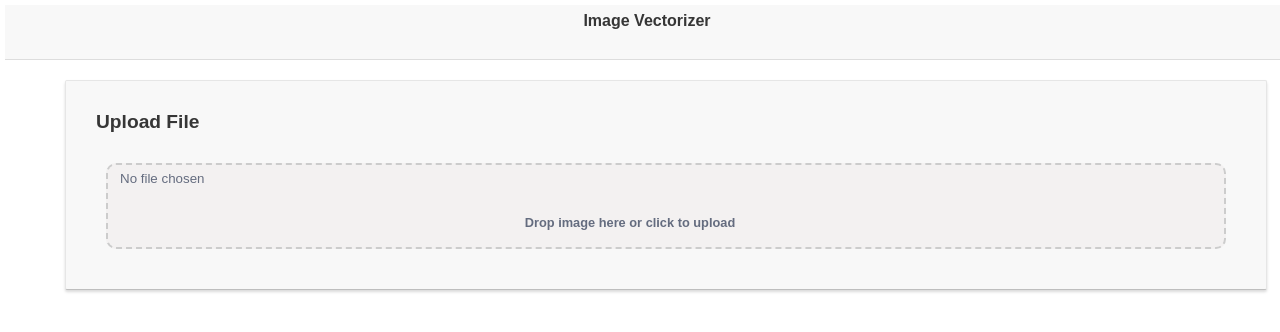
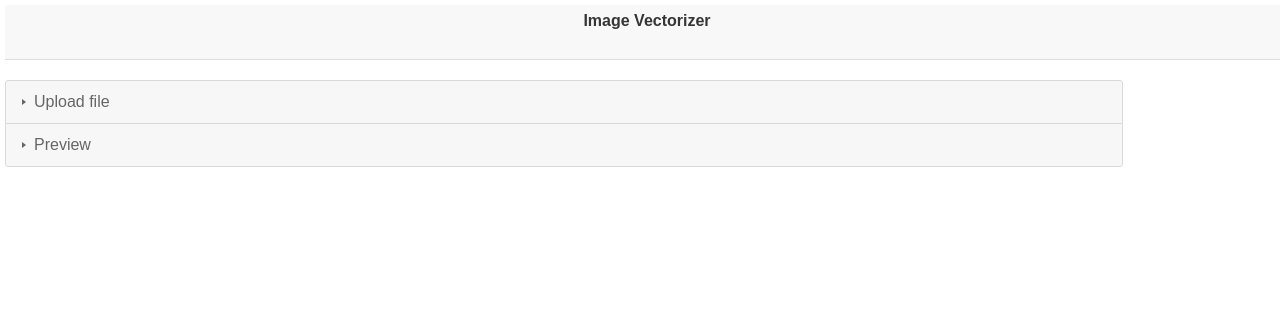
Before and after one commit to haa8012/ivec, a React (Create React App) app: page / in a window 1280 px wide. Shown: the top 332 px of the page. Built offline with nearby package versions, Linux system fonts and the light colour scheme; the HTML template or start-up script is replaced by a standard one.

Commit message:
adding image upload compenents

```diff
--- a/package.json
+++ b/package.json
@@ -10,12 +10,14 @@
     "image-palette": "^2.1.0",
     "image-pixels": "^2.2.2",
     "potrace": "^2.1.2",
+    "rc-collapse": "^1.11.8",
     "react": "^16.12.0",
     "react-color": "^2.18.0",
     "react-compare-image": "^2.0.4",
     "react-dom": "^16.12.0",
     "react-scripts": "3.3.0",
     "reactcss": "^1.2.3",
+    "skaler": "^1.0.6",
     "svg-to-dataurl": "^1.0.0"
   },
   "scripts": {
--- a/src/App.css
+++ b/src/App.css
@@ -23,7 +23,7 @@ body {
 }
 .container {
   width: auto;
-  padding: 0px 50px 0px 60px;
+  padding-right: 12%;
 }
 .sub-container {
   /* #cfe8fc; */
--- a/src/components/FileUpload.js
+++ b/src/components/FileUpload.js
@@ -6,6 +6,9 @@ import ReactCompareImage from 'react-compare-image';
 import palette from 'image-palette';
 import pixels from 'image-pixels';
 import exchange from './exchange.svg';
+import 'rc-collapse/assets/index.css';
+import Collapse, { Panel } from 'rc-collapse';
+import skaler from 'skaler';
 
 const FileUpload = () => {
   const [filename, setFilename] = useState('');
@@ -62,12 +65,24 @@ const FileUpload = () => {
       .join('');
 
   const onChange = async e => {
+    setFilename(e.target.files[0].name);
     if (e.target.files[0]) {
-      //   const imgSize = (e.target.files[0].size / 1048576).toFixed(2);
-      setFilename(e.target.files[0].name);
+      const imgSize = (e.target.files[0].size / 1048576).toFixed(2);
+      let pixel;
+
+      if (imgSize > 3) {
+        const file = await skaler(e.target.files[0], {
+          scale: 0.7 / Math.log(25)
+        });
+        console.log(URL.createObjectURL(file));
+
+        setFileURL(URL.createObjectURL(file));
+        pixel = await pixels(URL.createObjectURL(file));
+      } else {
         setFileURL(URL.createObjectURL(e.target.files[0]));
+        pixel = await pixels(URL.createObjectURL(e.target.files[0]));
+      }
 
-      let pixel = await pixels(URL.createObjectURL(e.target.files[0]));
       let { colors, amount } = palette(pixel, 2);
       let cb = colors[amount.indexOf(Math.max(...amount))];
       let cf = colors[amount.indexOf(Math.min(...amount))];
@@ -97,16 +112,26 @@ const FileUpload = () => {
 
   return (
     <Fragment>
-      <div className='sub-container'>
-        <div className='header'>Upload File </div>
+      <Collapse accordion={true}>
+        <Panel
+          header='Upload file'
+          headerClass='my-header-class'
+          onClick={e => {
+            console.log('panel changed...', e);
+          }}
+        >
+          {/* <div className='sub-container'> */}
+          {/* <div className='header'>Upload File </div> */}
 
           <label for='file-upload' class='custom-file-upload'>
             <div
               style={{
                 background: 'transparent',
-              position: 'absolute',
-              top: 200,
+                //   position: 'absolute',
+                //   top: 200,
                 left: '50%',
+                margin: 'auto',
+                textAlign: 'center',
                 transform: 'translate(-50%, -50%)'
               }}
             >
@@ -123,7 +148,9 @@ const FileUpload = () => {
           </label>
 
           <div style={{ color: '#646c7f', fontSize: 12 }}>{filename}</div>
-      </div>
+          {/* </div> */}
+        </Panel>
+        <Panel header='Preview'>
           {loaded ? (
             <div id='workArea'>
               <div
@@ -156,7 +183,11 @@ const FileUpload = () => {
                           marginLeft: 50
                         }}
                       >
-                    <img src={exchange} style={{ background: 'gery' }} alt='' />
+                        <img
+                          src={exchange}
+                          style={{ background: 'gery' }}
+                          alt=''
+                        />
                       </div>
                       <label for='color'>Color </label>
                       <ColorPicker
@@ -263,6 +294,8 @@ const FileUpload = () => {
               </div>
             </div>
           ) : null}
+        </Panel>
+      </Collapse>
       <footer style={{ height: 50 }}></footer>
     </Fragment>
   );
```
Also changed, not shown: 1 other file (tests, documents, lock files or other folders). Lines whose indentation alone changed are shown as unchanged.
